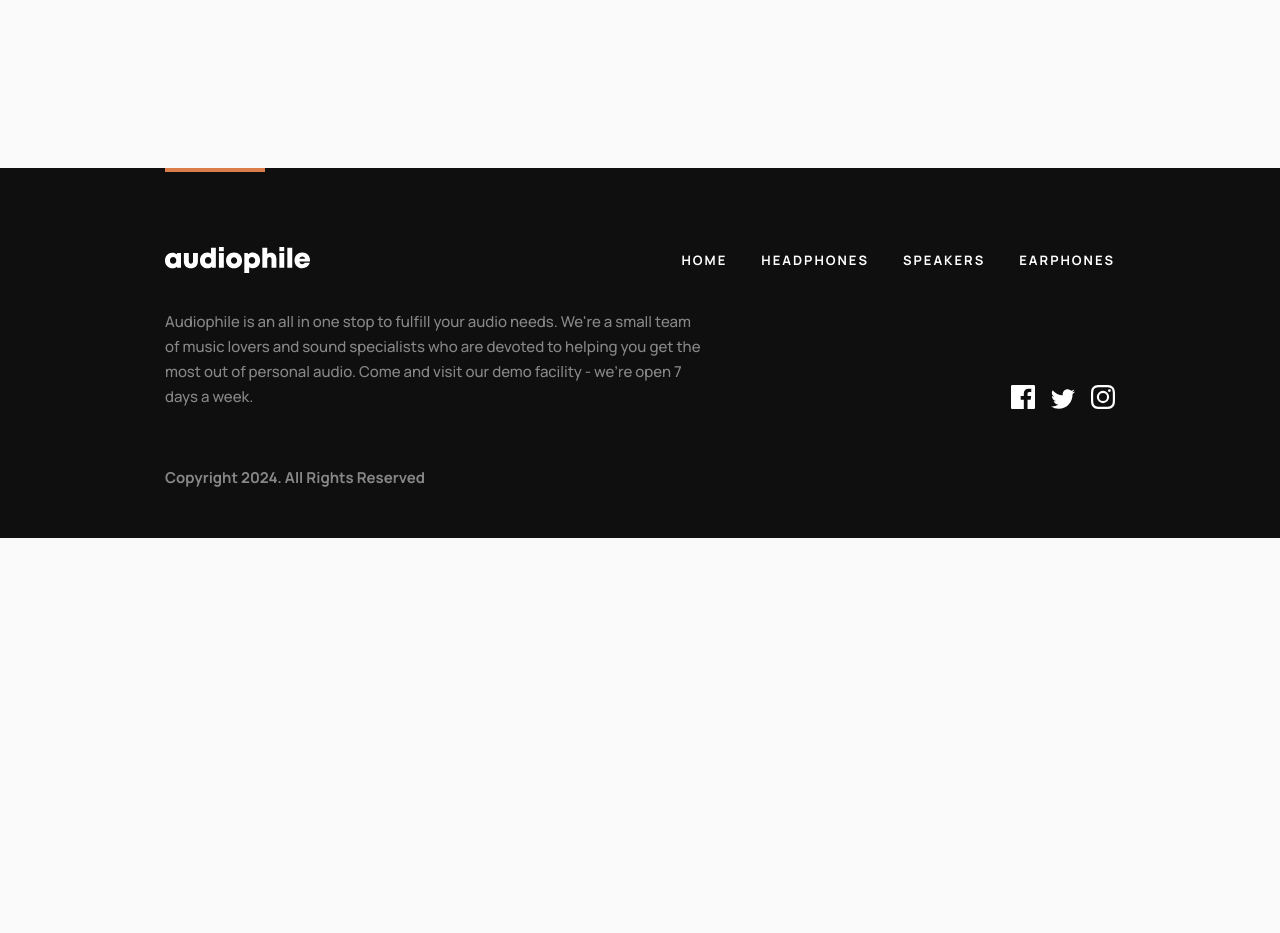
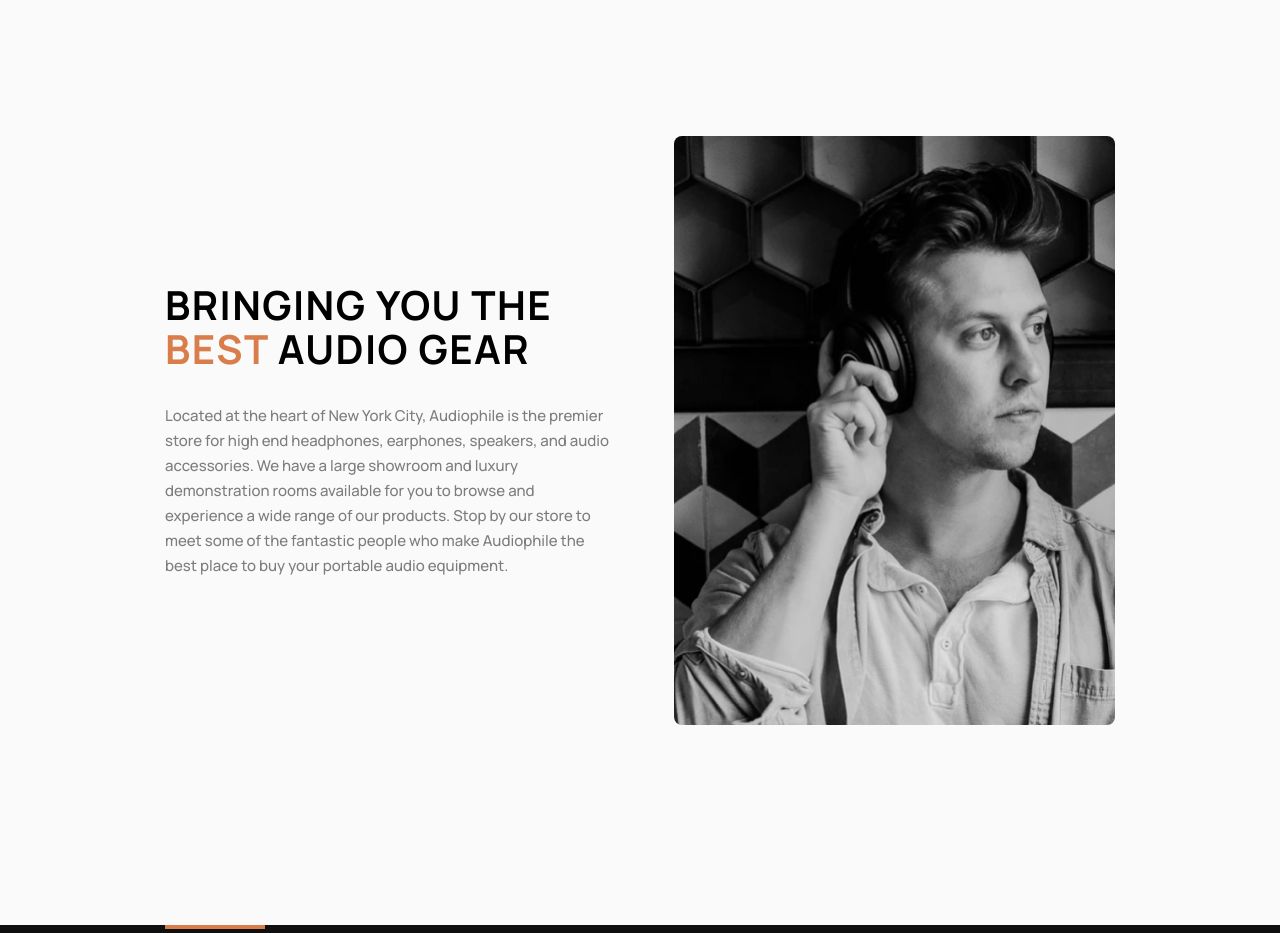
Before and after one commit to RGomes98/AudiophileEcommerce, a Next.js app: page / in a window 1280 px wide. Shown: the part 2640-3573 px from the top of the page. Before the commit the page ends 3178 px from the top, so only its background shows below. Built offline with nearby package versions, Linux system fonts and the light colour scheme.

Commit message:
feat: add AudiophileShowcase

```diff
--- /dev/null
+++ b/src/components/InteractionHub/AudiophileShowcase/AudiophileShowcase.module.scss
@@ -0,0 +1,88 @@
+@use '../../../stylesheets/variables' as variable;
+@use '../../../stylesheets/mixins' as mixin;
+
+.container {
+  gap: 4rem;
+  display: grid;
+  grid-template-columns: 27.813rem 1fr;
+}
+
+.headingWrapper {
+  gap: 2rem;
+  display: flex;
+  max-width: 27.813rem;
+  flex-direction: column;
+  padding-block: 9.188rem;
+}
+
+.heading {
+  letter-spacing: variable.$letter-spacing-1-43;
+}
+
+.variant {
+  color: variable.$caramel;
+}
+
+.text {
+  font-size: variable.$font-15;
+  font-weight: variable.$medium;
+  line-height: variable.$line-height-25;
+  color: variable.$transparent-black-50;
+}
+
+.imageWrapper {
+  width: 100%;
+  overflow: hidden;
+  margin-left: auto;
+  position: relative;
+  max-width: 33.75rem;
+  border-radius: 0.5rem;
+}
+
+.image {
+  width: 100%;
+  height: auto;
+  object-fit: cover;
+}
+
+@media (width >= 1500px) {
+  .imageWrapper {
+    overflow: hidden;
+    max-width: 48rem;
+    position: relative;
+    border-radius: 0.5rem;
+  }
+}
+
+@media (width <= 950px) {
+  .container {
+    justify-items: center;
+    grid-template-columns: 1fr;
+  }
+
+  .headingWrapper {
+    text-align: center;
+    padding-block: 0rem;
+    max-width: 35.813rem;
+    justify-content: center;
+  }
+
+  .imageWrapper {
+    order: -1;
+    width: 100%;
+    max-width: initial;
+    min-height: 18.75rem;
+  }
+}
+
+@media (width <= 550px) {
+  .container {
+    gap: 2.5rem;
+  }
+
+  .heading {
+    line-height: initial;
+    letter-spacing: variable.$letter-spacing-1;
+    font-size: variable.$font-28;
+  }
+}
--- /dev/null
+++ b/src/components/InteractionHub/AudiophileShowcase/AudiophileShowcase.tsx
@@ -0,0 +1,32 @@
+import styles from './AudiophileShowcase.module.scss';
+import Image from 'next/image';
+
+export const AudiophileShowcase = () => {
+  return (
+    <div className={styles.container}>
+      <div className={styles.headingWrapper}>
+        <h2 className={styles.heading}>
+          Bringing you the <span className={styles.variant}>best</span> audio gear
+        </h2>
+        <p className={styles.text}>
+          Located at the heart of New York City, Audiophile is the premier store for high end headphones,
+          earphones, speakers, and audio accessories. We have a large showroom and luxury demonstration rooms
+          available for you to browse and experience a wide range of our products. Stop by our store to meet
+          some of the fantastic people who make Audiophile the best place to buy your portable audio
+          equipment.
+        </p>
+      </div>
+      <picture className={styles.imageWrapper}>
+        <source media='(width <= 525px)' srcSet='/assets/images/mobile/image-best-gear.jpg' />
+        <source media='(width <= 1180px)' srcSet='/assets/images/tablet/image-best-gear.jpg' />
+        <Image
+          className={styles.image}
+          src='/assets/images/desktop/image-best-gear.jpg'
+          alt='speaker'
+          quality={100}
+          fill
+        />
+      </picture>
+    </div>
+  );
+};
--- a/src/components/InteractionHub/InteractionHub.tsx
+++ b/src/components/InteractionHub/InteractionHub.tsx
@@ -1,3 +1,4 @@
+import { AudiophileShowcase } from './AudiophileShowcase/AudiophileShowcase';
 import { FeaturedProducts } from './FeaturedProducts/FeaturedProducts';
 import { CategoryPanel } from './CategoryPanel/CategoryPanel';
 import styles from './InteractionHub.module.scss';
@@ -7,6 +8,7 @@
     <section className={styles.container}>
       <CategoryPanel />
       <FeaturedProducts />
+      <AudiophileShowcase />
     </section>
   );
 };
```
